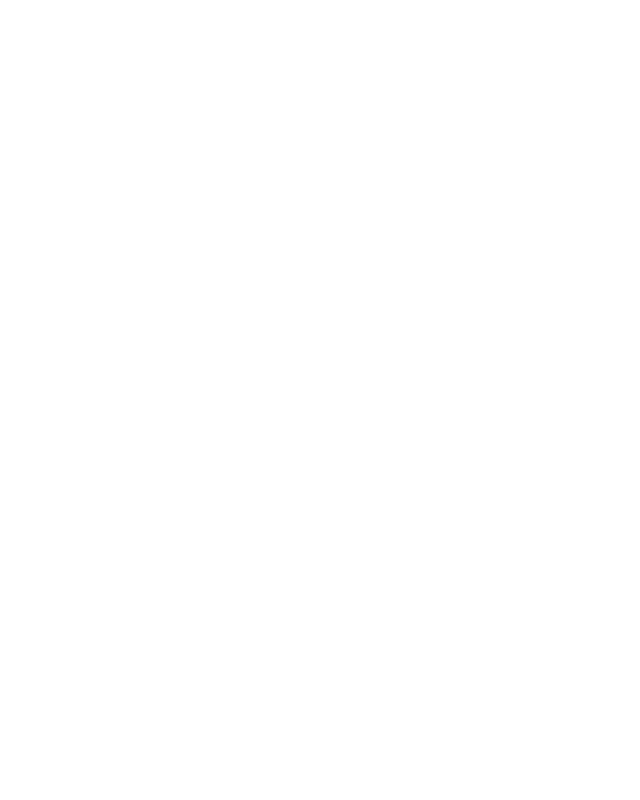
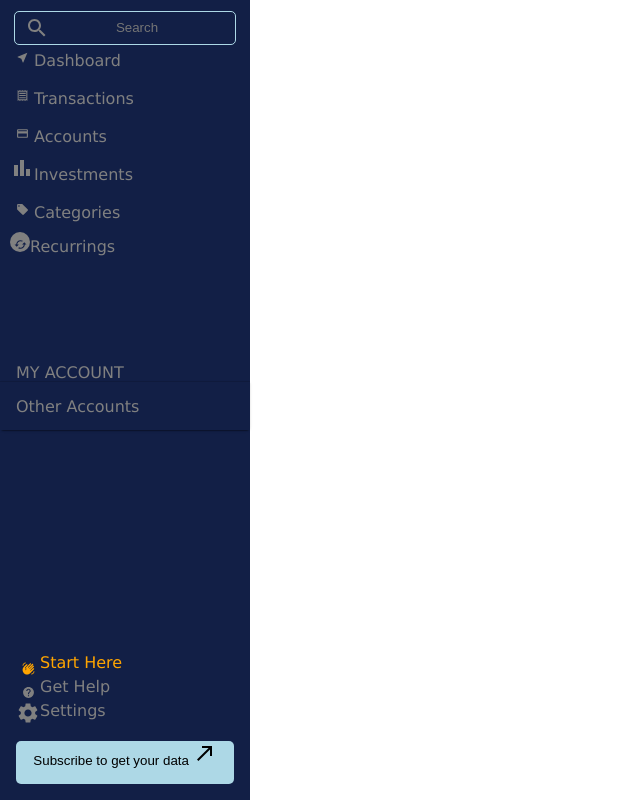
Before and after one commit to user-byte123/copilot, a React app: page /transactions in a window 1280 px wide. Before the commit this address had no page. Shown: the whole page, without its empty margins (0-640 px from the left). Built offline with nearby package versions, Linux system fonts and the light colour scheme.

Commit message:
moving onto Transactions

```diff
--- a/client/App.jsx
+++ b/client/App.jsx
@@ -2,12 +2,14 @@
 import { Routes, Route } from 'react-router-dom';
 import NavBar from './NavBar';
 import Dashboard from './Dashboard';
+import Transactions from './Transactions';
 
 function App() {
   return (
     <Routes>
       <Route path='/' element={<NavBar/>}/>
       <Route path='/dashboard' element={<Dashboard/>}/>
+      <Route path='/transactions' element={<Transactions/>}/>
     </Routes>
   )
 }
--- a/client/Dashboard.jsx
+++ b/client/Dashboard.jsx
@@ -1,7 +1,7 @@
 import React from 'react'
 import { Link } from 'react-router-dom'
 import NavBar from './NavBar'
-import CallMade from '@mui/icons-material/CallMade'
+import ArrowOutward from '@mui/icons-material/ArrowOutward'
 import Icon from '@mui/material/Icon'
 import './css/Dashboard.css'
 
@@ -12,28 +12,28 @@
       <div id='dashboardContainer1'>
         <div id='monthlySpending'>
           <h4 style={{color:'rgba(255, 255, 255, 0.69)'}}>Monthly Spending</h4>
-          <Link className='linkDashboard'><h5 style={{color: 'rgb(48, 97, 195)'}}>TRANSACTIONS<Icon><CallMade className='callMade'/></Icon></h5></Link>
+          <Link className='linkDashboard'><h5 style={{color: 'rgb(48, 97, 195)'}}>TRANSACTIONS<Icon><ArrowOutward className='ArrowOutward'/></Icon></h5></Link>
         </div>
         <div id='transactions'>
           <h4 style={{color:'rgba(255, 255, 255, 0.69)'}}>Transactions To Review</h4>
-          <Link className='linkDashboard'><h5  style={{color: 'rgb(48, 97, 195)'}}>VIEW ALL <Icon><CallMade className='callMade'/></Icon></h5></Link>
+          <Link className='linkDashboard'><h5  style={{color: 'rgb(48, 97, 195)'}}>VIEW ALL <Icon><ArrowOutward className='ArrowOutward'/></Icon></h5></Link>
         </div>
         <div id='monthlyIncome'>
           <h4 style={{color:'rgba(255, 255, 255, 0.69)'}}>Monthly Income</h4>
-          <Link className='linkDashboard'><h5  style={{color: 'rgb(48, 97, 195)'}}>NET CHANGE <Icon><CallMade className='callMade'/></Icon></h5></Link>
+          <Link className='linkDashboard'><h5  style={{color: 'rgb(48, 97, 195)'}}>NET CHANGE <Icon><ArrowOutward className='ArrowOutward'/></Icon></h5></Link>
         </div>
       </div>
       <div id='dashboardContainer2'>
         <div id='accounts'>
-          <Link className='linkDashboard'><h5  style={{color: 'rgb(48, 97, 195)'}}>ACCOUNTS <Icon> <CallMade className='callMade'/></Icon></h5></Link>
+          <Link className='linkDashboard'><h5  style={{color: 'rgb(48, 97, 195)'}}>ACCOUNTS <Icon> <ArrowOutward className='ArrowOutward'/></Icon></h5></Link>
         </div>
         <div id='topCategories'>
           <h4 style={{color:'rgba(255, 255, 255, 0.69)'}}>Top Categories</h4>
-          <Link className='linkDashboard'><h5  style={{color: 'rgb(48, 97, 195)'}}>VIEW ALL <Icon><CallMade className='callMade'/></Icon></h5></Link>
+          <Link className='linkDashboard'><h5  style={{color: 'rgb(48, 97, 195)'}}>VIEW ALL <Icon><ArrowOutward className='ArrowOutward'/></Icon></h5></Link>
         </div>
         <div id='recurrings'>
           <h4 style={{color:'rgba(255, 255, 255, 0.69)'}}>Next Two Weeks</h4>
-          <Link className='linkDashboard'><h5  style={{color: 'rgb(48, 97, 195)'}}>RECURRINGS <Icon><CallMade className='callMade'/></Icon></h5></Link>
+          <Link className='linkDashboard'><h5  style={{color: 'rgb(48, 97, 195)'}}>RECURRINGS <Icon><ArrowOutward className='ArrowOutward'/></Icon></h5></Link>
         </div>
       </div>
     </div>
--- a/client/NavBar.jsx
+++ b/client/NavBar.jsx
@@ -26,7 +26,7 @@
       <div id='searchBar'><div id='searchBarOutline'><Icon><Search style={{color: 'grey'}}/></Icon><input id='searchBarInput' type="text" placeholder='Search'/></div></div>
       <ul id='navBarList'>
         <li className='navLi'><div><Link to='/dashboard' className='navLink'><Icon><NearMe style={{fontSize:'small'}}/></Icon>Dashboard</Link></div></li>
-        <li className='navLi'><div><Link className='navLink'><Icon><Transaction style={{fontSize:'small'}}/></Icon>Transactions</Link></div></li>
+        <li className='navLi'><div><Link to='/transactions' className='navLink'><Icon><Transaction style={{fontSize:'small'}}/></Icon>Transactions</Link></div></li>
         <li className='navLi'><div><Link className='navLink'><Icon><Payment style={{fontSize:'small'}}/></Icon>Accounts</Link></div></li>
         <li className='navLi'><div><Link className='navLink'><Icon><Accounts/></Icon>Investments</Link></div></li>
         <li className='navLi'><div><Link className='navLink'><Icon><Categories style={{fontSize:'small'}}/></Icon>Categories</Link></div></li>
--- /dev/null
+++ b/client/Transactions.jsx
@@ -0,0 +1,12 @@
+import React from 'react'
+import NavBar from './NavBar'
+
+function Transactions() {
+  return (
+    <div>
+      <NavBar />
+    </div>
+  )
+}
+
+export default Transactions
```
